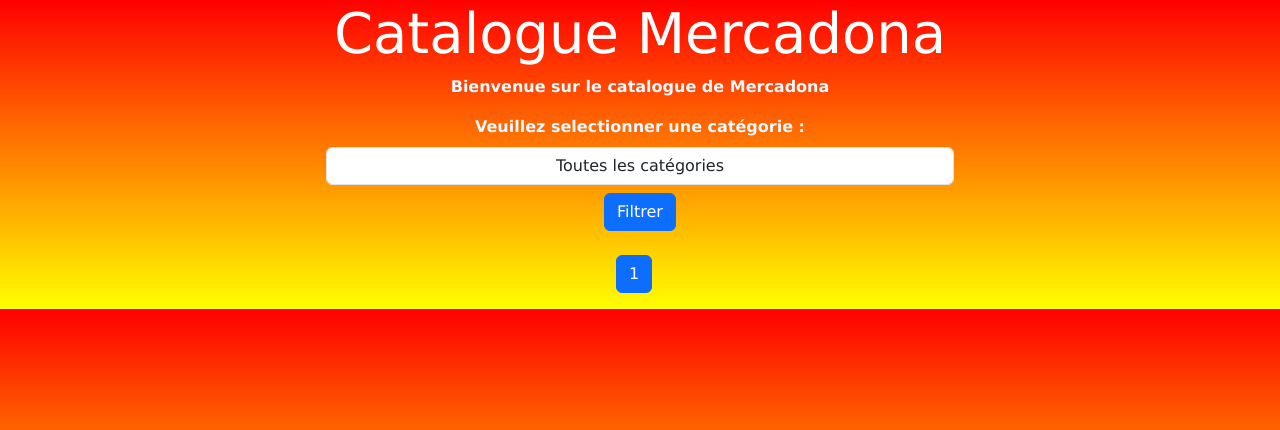
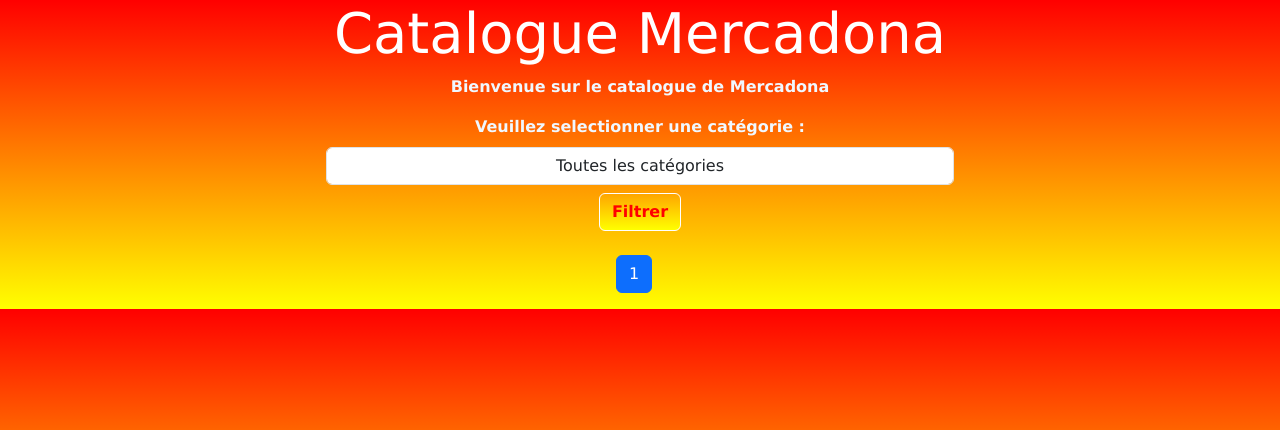
Before and after one commit to TomQuez/projet_mercadona2, a Django app: page /mercadona_app/ in a window 1280 px wide. Shown: the top 430 px of the page. Run offline with Django 4.2, Linux system fonts and the light colour scheme; data that the repository does not hold is empty.

Commit message:
ajout d'éléments CSS

```diff
--- a/mercadona_app/static/css/styles.css
+++ b/mercadona_app/static/css/styles.css
@@ -1,6 +1,4 @@
-*{
-    /* border:solid black 2px; */
-}
+
 
 body {
     font-family: Verdana, Geneva, Tahoma, sans-serif;
@@ -40,3 +38,9 @@ form{
     align-items: center;
 
 }
+.btn-primary{
+    background: linear-gradient(orange,yellow);
+    border: 1px solid white;
+    color: red;
+    font-weight: 900;
+}
--- a/mercadona_app/templates/index.html
+++ b/mercadona_app/templates/index.html
@@ -5,7 +5,7 @@
         <h1 class="display-4">Catalogue Mercadona</h1>
         <p class="text-center white">Bienvenue sur le catalogue de Mercadona</p>
         <div class="text-center">
-        <form action="" method="get" class="align-item-center">
+        <form action="" method="get" >
             <label for="category" class="form-label white">Veuillez selectionner une catégorie : </label>
             <select name="category" id="category" class="form-control text-center" style="width: 50%;">
                 <option value="">Toutes les catégories</option>
```
